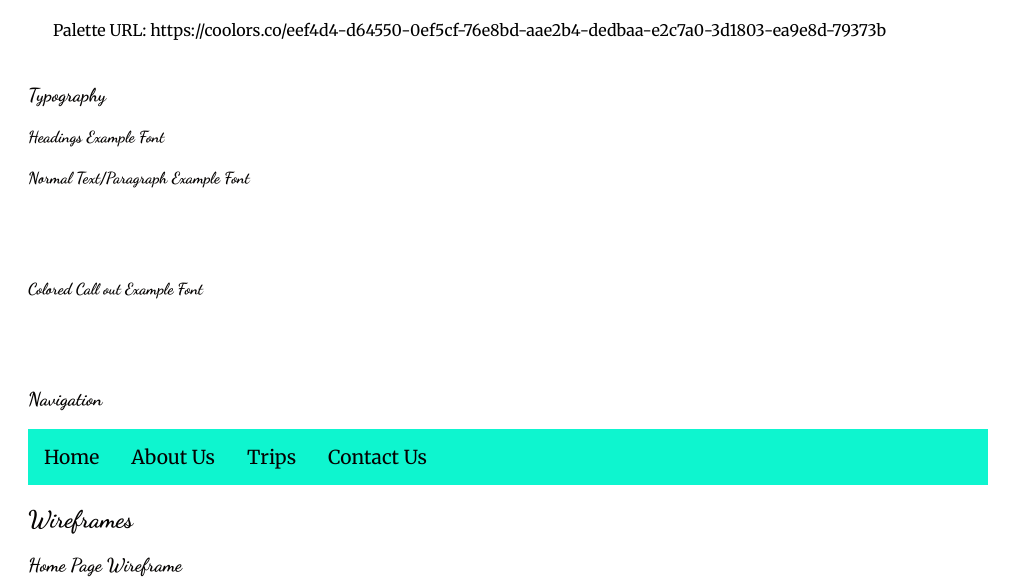
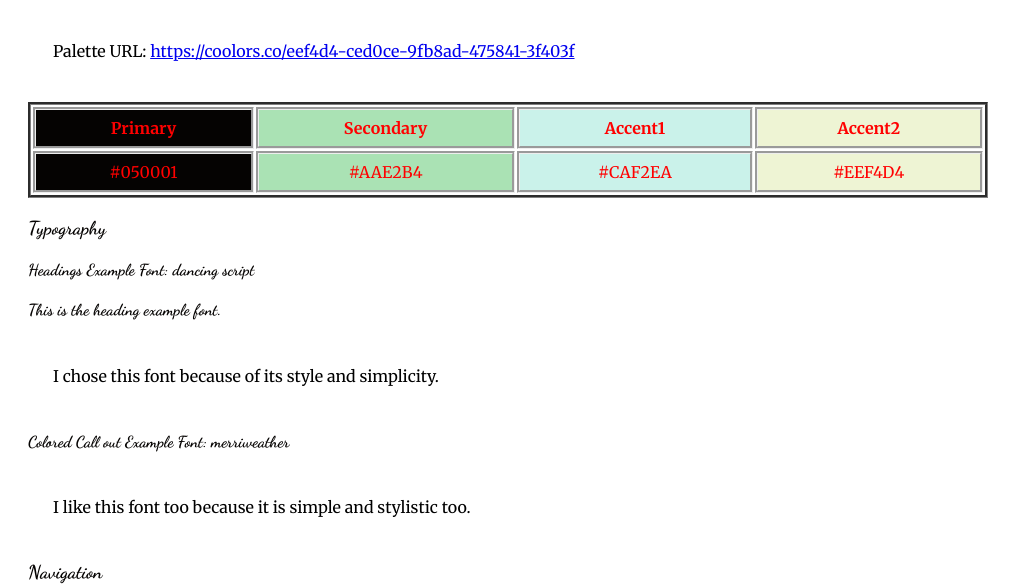
Before and after one commit to talladac/wdd130, a plain HTML site: page wwr/site-plan-rafting.html in a window 1280 px wide. Shown: the part 921-1509 px from the top of the page, without its empty margins (0-1023 px from the left). Drawn offline with Linux system fonts and the light colour scheme; a web font is replaced by a local one.

Commit message:
color pallet adjustments

```diff
--- a/wwr/site-plan-rafting.html
+++ b/wwr/site-plan-rafting.html
@@ -27,13 +27,27 @@
             <img src="images/logo.png" alt="Rafting Site Logo" width="200">
             <h2>Style Guide</h2>
             <h3>Color Palette</h3>
-            <p>Palette URL: <a>https://coolors.co/eef4d4-d64550-0ef5cf-76e8bd-aae2b4-dedbaa-e2c7a0-3d1803-ea9e8d-79373b</a></p>
+            <p>Palette URL: <a href="https://coolors.co/eef4d4-ced0ce-9fb8ad-475841-3f403f" target="balank">https://coolors.co/eef4d4-ced0ce-9fb8ad-475841-3f403f</a></p>
+            <table class="colors">
+               <tr>
+                <th>Primary</th>
+                <th>Secondary</th>
+                <th>Accent1</th>
+                <th>Accent2</th>
+                </tr>
+               <tr>
+                <td class>#050001</td>
+                <td class>#AAE2B4</td>
+                <td class>#CAF2EA</td>
+                <td class>#EEF4D4</td>
+            </tr>
+            </table>
             <h3>Typography</h3>
-            <h4>Headings Example Font</h4>
-            <h4>Normal Text/Paragraph Example Font</h4>
-            <p></p>
-            <h4>Colored Call out Example Font</h4>
-            <p></p>
+            <h4>Headings Example Font: dancing script</h4>
+            <h4>This is the heading example font. </h4>
+            <p>I chose this font because of its style and simplicity.</p>
+            <h4>Colored Call out Example Font: merriweather </h4>
+            <p>I like this font too because it is simple and stylistic too.</p>
             <h3>Navigation</h3>
             <nav>
                 <a href="#">Home</a>
--- a/wwr/styles/site-plan-rafting.css
+++ b/wwr/styles/site-plan-rafting.css
@@ -19,10 +19,41 @@ body {
     --nav-hover-background-color: #140c07;
 }
 
-h1, h2, h3, h4, h5, h6 {
+h1 {
     font-family: var(--heading-font);
-    color: var(--primary-color)
+    color: var(--primary-color);
+    font-size: 40px;
+
 }
+
+h2, h3, h4, h5, h6 {
+    font-family: var(--heading-font);
+    color: var(--primary-color);
+}
+
+table {
+    border-style: groove;
+    width: 100%;
+    color:red
+}
+
+th, td {
+    text-align: center;
+    padding: 8px;
+    border:groove ;
+}
+
+tr :nth-child(1) {
+    background-color: #050302;}
+
+tr :nth-child(2) {
+    background-color: #AAE2B4;}
+
+tr :nth-child(3) {
+    background-color: #CAF2EA;}
+
+tr :nth-child(4) {
+    background-color: #EEF4D4;}
 
 header {
     padding: 20px;
```
